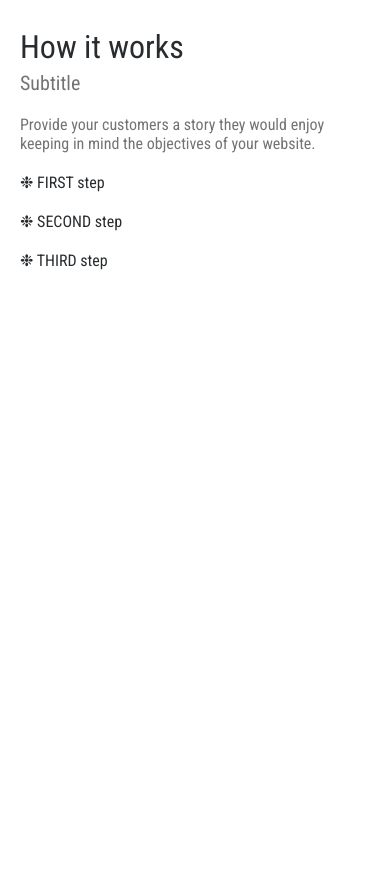
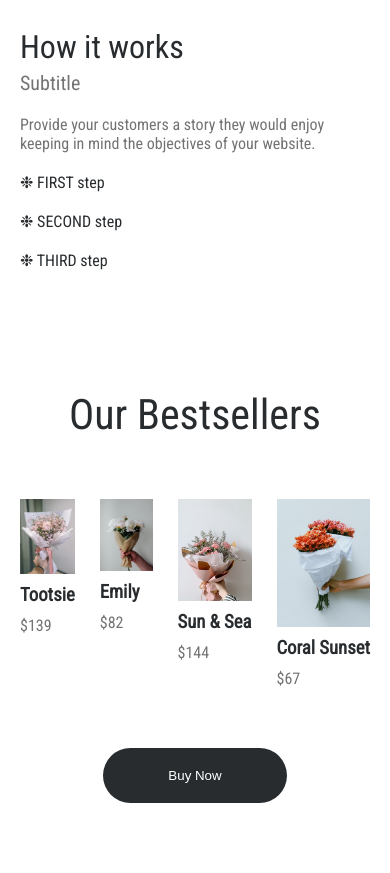
Before and after one commit to MrTiZel/flowers-store.com, a plain HTML site: page index.html in a window 390 px wide. Shown: the part 1921-2794 px from the top of the page. Before the commit the page ends 2241 px from the top, so only its background shows below. Drawn offline with Linux system fonts and the light colour scheme.

Commit message:
1.0.4
Сделал блок craft но не получается сделать скрол бар в адаптиве

```diff
--- a/css/bestseller.css
+++ b/css/bestseller.css
@@ -0,0 +1,37 @@
+.bestseller {
+    display: flex;
+    flex-direction: column;
+    justify-content: center;
+    align-items: center;
+    gap: 60px;
+    padding: 70px 0;
+}
+
+.bestseller__h2 {
+    font-size: 42px;
+    font-weight: 400;
+}
+
+.bestseller__blocks {
+    display: flex;
+    flex-direction: row;
+    justify-content: center;
+    gap: 25px;
+    padding: 0 20px;
+}
+
+.bestseller__block {
+    display: flex;
+    flex-direction: column;
+    gap: 10px;
+    flex-basis: 280px;
+    white-space: nowrap;
+}
+
+.bestseller__img {
+    width: 100%;
+}
+
+.bestseller__p {
+    color: #737373;
+}
--- a/css/how_works.css
+++ b/css/how_works.css
@@ -59,7 +59,7 @@
 
 .handcrafted {
     background: #e1eaf4;
-    padding: 50px 0;
+    padding: 50px 0 120px 0;
     display: flex;
     flex-direction: column;
     gap: 50px;
--- a/index.html
+++ b/index.html
@@ -52,17 +52,17 @@
             <h2 class="we-make__h2">Plants and flowers are our specialty.<br />We make it reasonable.</h2>
             <div class="we-make__wrapper">
                 <div class="we-make__block">
-                    <img class="we-make__img" src="/img/Random_Flower_1.png" alt="">
+                    <img class="we-make__img" src="/img/Random_Flower_1.png" alt="Иконка цветка">
                     <h3 class="we-make__h3">First feature</h3>
                     <p class="we-make__p">Short text describing one of your product or service features.</p>
                 </div>
                 <div class="we-make__block no-show">
-                    <img class="we-make__img" src="/img/Random_Flower_2.png" alt="">
+                    <img class="we-make__img" src="/img/Random_Flower_2.png" alt="Иконка цветка">
                     <h3 class="we-make__h3">Second feature</h3>
                     <p class="we-make__p">Short text describing one of your product or service features.</p>
                 </div>
                 <div class="we-make__block no-show">
-                    <img class="we-make__img" src="/img/Random_Flower_3.png" alt="">
+                    <img class="we-make__img" src="/img/Random_Flower_3.png" alt="Иконка цветка">
                     <h3 class="we-make__h3">Third feature</h3>
                     <p class="we-make__p">Short text describing one of your product or service features.</p>
                 </div>
@@ -79,7 +79,7 @@
             </div>
             <div class="main-wrapper">
                 <div class="handcrafted__bottom">
-                    <img class="handcrafted__bottom-img" src="/img/Rectangle_7.png" alt="">
+                    <img class="handcrafted__bottom-img" src="/img/Rectangle_7.png" alt=" Колаж из фотографий">
                     <div class="handcrafted__block">
                         <div class="handcrafted__name">
                             <h3 class="handcrafted__bottom-h3">How it works</h3>
@@ -100,6 +100,32 @@
             </div>
         </div>
     </div>
+    <div class="bestseller">
+        <h2 class="bestseller__h2">Our Bestsellers</h2>
+        <div class="bestseller__blocks">
+            <div class="bestseller__block">
+                <img class="bestseller__img" src="/img/F_photo1.jpg " alt="Фотография букета 1">
+                <h3 class="bestseller__h3">Tootsie</h3>
+                <p class="bestseller__p">$139</p>
+            </div>
+            <div class="bestseller__block">
+                <img class="bestseller__img" src="/img/F_photo2.jpg " alt="Фотография букета 2">
+                <h3 class="bestseller__h3">Emily</h3>
+                <p class="bestseller__p">$82</p>
+            </div>
+            <div class="bestseller__block">
+                <img class="bestseller__img" src="/img/F_photo3.jpg " alt="Фотография букета 3">
+                <h3 class="bestseller__h3">Sun & Sea</h3>
+                <p class="bestseller__p">$144</p>
+            </div>
+            <div class="bestseller__block">
+                <img class="bestseller__img" src="/img/F_photo4.jpg " alt="Фотография букета 4">
+                <h3 class="bestseller__h3">Coral Sunset</h3>
+                <p class="bestseller__p">$67</p>
+            </div>
+        </div>
+        <button class="button-buy">Buy Now</button>
+    </div>
 </body>
 
 </html>
```
Also changed, not shown: img/F_photo1.jpg (added), img/F_photo2.jpg (added), img/F_photo3.jpg (added), img/F_photo4.jpg (added).
